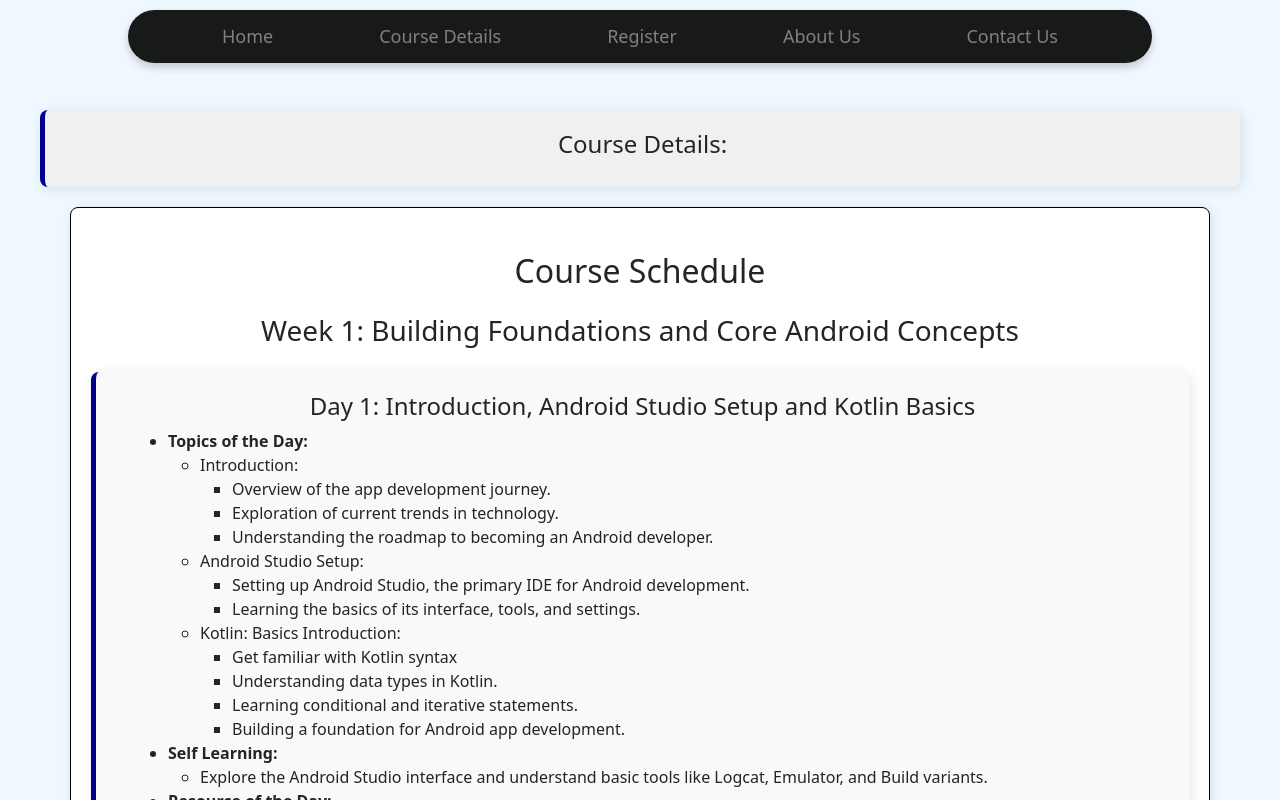
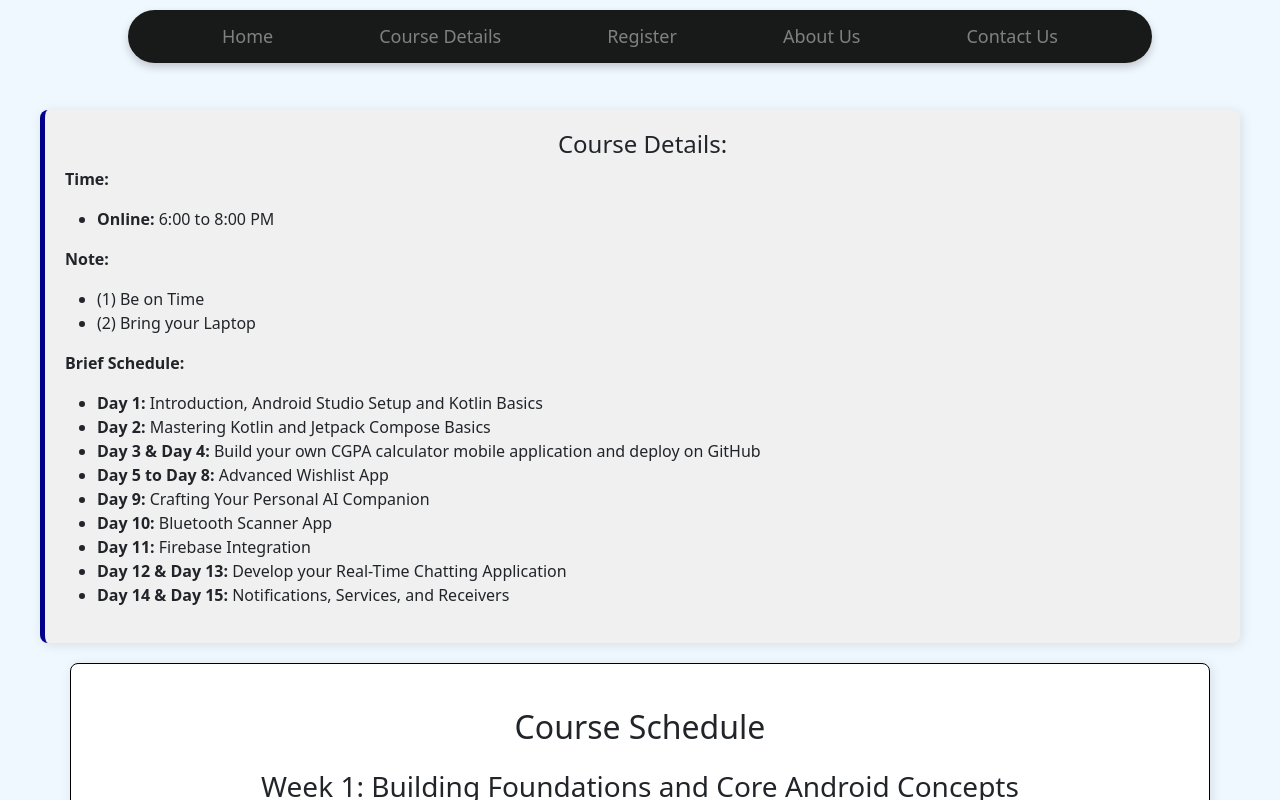
Before and after one commit to Nish-16/HC-new, a React (Vite) app in the folder HC-website/: page / in a window 1280 px wide. Shown: the top 800 px of the page. Built offline with nearby package versions, Linux system fonts and the light colour scheme; a web font is replaced by a local one.

Commit message:
final Changes

```diff
--- a/HC-website/src/assets/navbar/Navbar.css
+++ b/HC-website/src/assets/navbar/Navbar.css
@@ -64,7 +64,7 @@
 
 .navbar .navbar-nav .nav-item .nav-link:hover {
   font-weight: bold;
-  background-color: yellow;
+  background-color: aliceblue;
   border-radius: 20px;
   color: black;
 }
--- a/HC-website/src/assets/pages/Content/Content.jsx
+++ b/HC-website/src/assets/pages/Content/Content.jsx
@@ -360,10 +360,32 @@ function Content() {
       <Navbar />
       <div className="Content-container">
         <header className="Title-box">
-          <h4 className="text-center">
-            Course Details:
-            <br />
-          </h4>
+        <h4 className="text-center"> Course Details: <br /> </h4>
+
+<p><strong>Time:</strong></p>
+<ul>
+  <li><strong>Online:</strong> 6:00 to 8:00 PM</li>
+</ul>
+
+<p><strong>Note:</strong></p>
+<ul>
+  <li>(1) Be on Time</li>
+  <li>(2) Bring your Laptop</li>
+</ul>
+
+<p><strong>Brief Schedule:</strong></p>
+<ul>
+  <li><strong>Day 1:</strong> Introduction, Android Studio Setup and Kotlin Basics</li>
+  <li><strong>Day 2:</strong> Mastering Kotlin and Jetpack Compose Basics</li>
+  <li><strong>Day 3 & Day 4:</strong> Build your own CGPA calculator mobile application and deploy on GitHub</li>
+  <li><strong>Day 5 to Day 8:</strong> Advanced Wishlist App</li>
+  <li><strong>Day 9:</strong> Crafting Your Personal AI Companion</li>
+  <li><strong>Day 10:</strong> Bluetooth Scanner App</li>
+  <li><strong>Day 11:</strong> Firebase Integration</li>
+  <li><strong>Day 12 & Day 13:</strong> Develop your Real-Time Chatting Application</li>
+  <li><strong>Day 14 & Day 15:</strong> Notifications, Services, and Receivers</li>
+</ul>
+
         </header>
         <div className="Box-Container container">
           <h2 className="text-center my-4">Course Schedule</h2>
```
